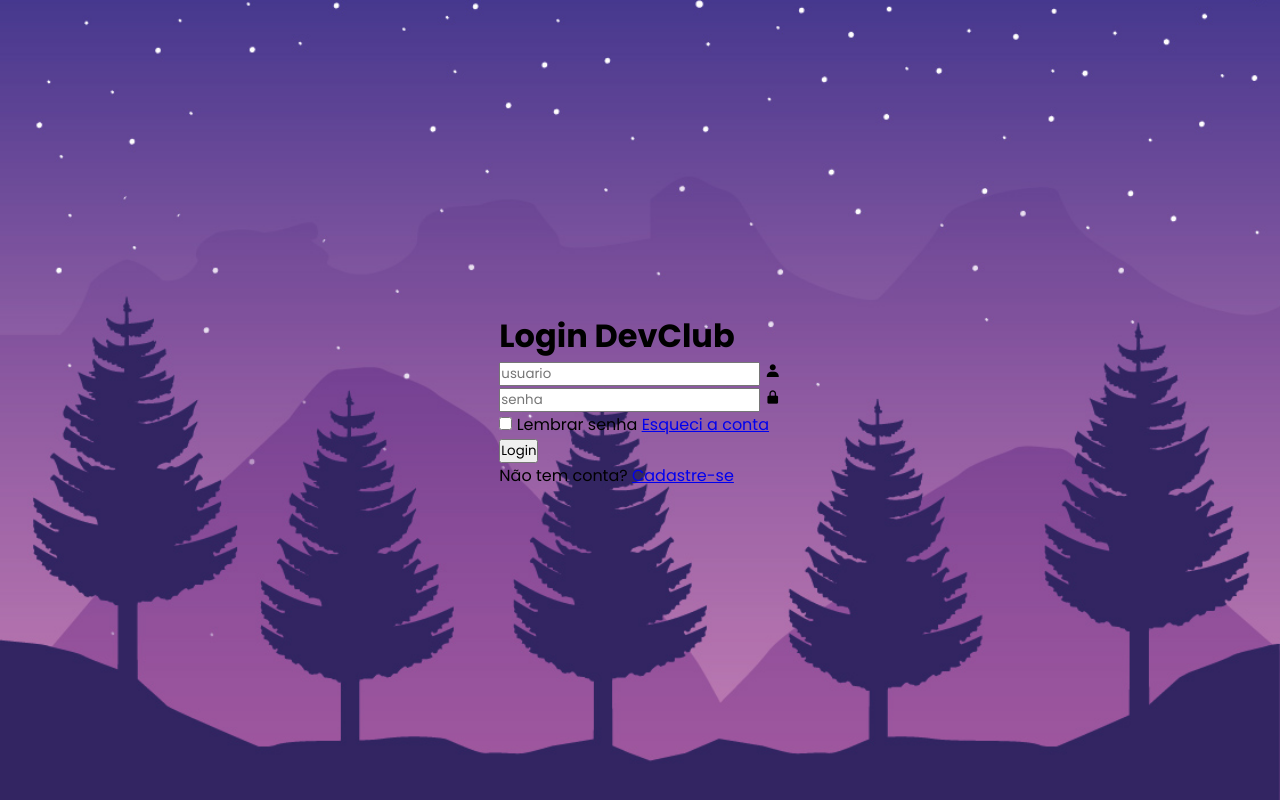
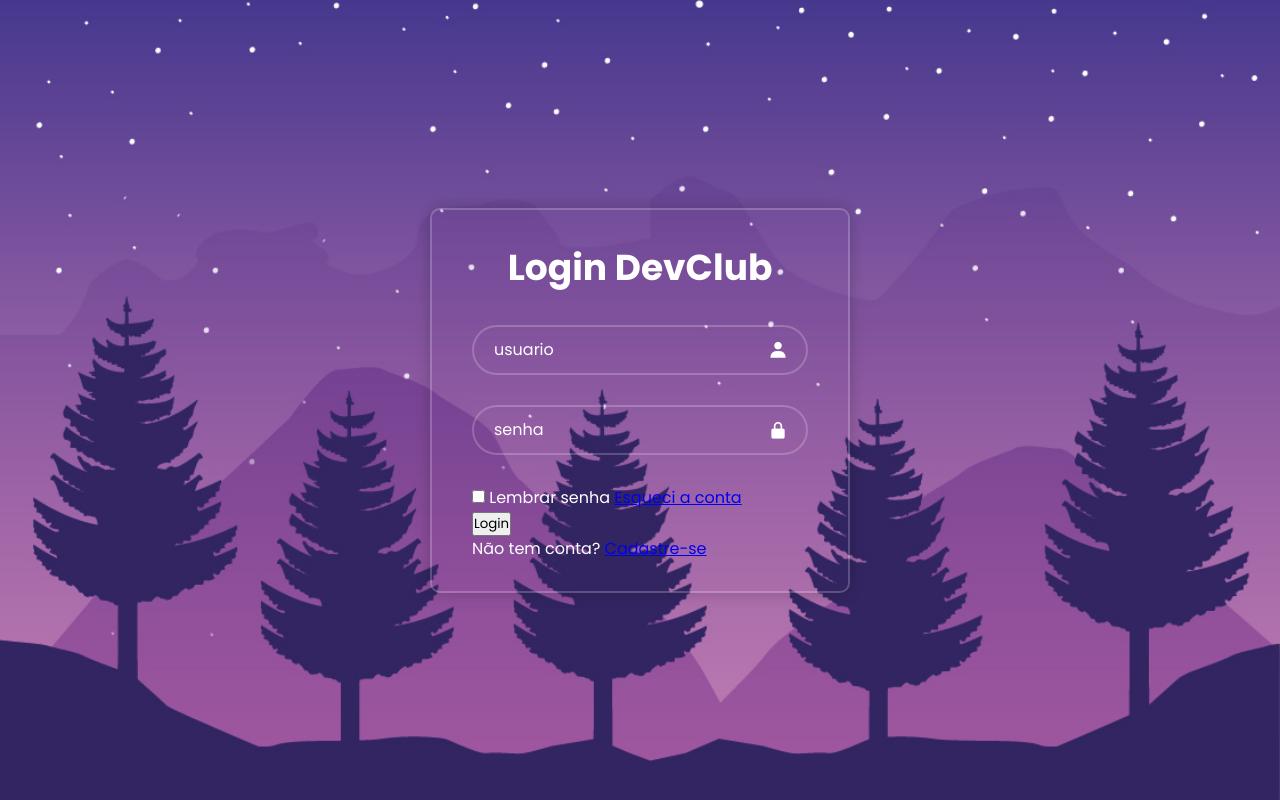
Before and after one commit to Victhor-Librae/01.Pagina-em-HTML-CSS, a plain HTML site: page index.html in a window 1280 px wide. Drawn offline with nearby package versions, Linux system fonts and the light colour scheme.

Commit message:
alterando o register
modificando o lembrar senha, login, nao tem conta, cadatre-se

```diff
--- a/index.html
+++ b/index.html
@@ -28,9 +28,9 @@
                     <a href="#">Esqueci a conta</a>
                 </div>
 
-                <button type="submit">Login</button>
+                <button type="submit" class="Login">Login</button>
 
-                <div class="register-link ">
+                <div class="register-link">
                      <p>Não tem conta? <a href="#">Cadastre-se</a></p>
                 </div>
           </form>
--- a/style.css
+++ b/style.css
@@ -16,3 +16,93 @@ body {
     background-size: cover;
     background-position: center;
 }
+
+.container {
+    width: 420px;
+    background-color: transparent;
+    border: 2px solid  rgba(255, 255, 255, .2);
+    border-radius: 10px;
+    color: #fff;
+    padding: 30px 40px;
+    box-shadow: 0 0 15px rgba(3, 3, 3, 0.2);
+}
+
+.container h1 {
+        font-size: 36px;
+        text-align: center;
+}
+
+.input-box {
+    position: relative;
+    width: 100%;
+    height: 50px;
+    margin: 30px 0;
+}
+
+.input-box input {
+    width: 100%;
+    height: 100%;
+    background-color: transparent;
+    border: 2px solid rgba(255, 255, 255, .2);
+    border-radius: 40px;
+    outline: none;
+    font-size: 16px;
+    color: #fff;
+    padding: 20px 45px 20px 20px;
+}
+
+.input-box input::placeholder {
+    color: #fff;
+}
+
+.input-box i {
+    position: absolute;
+    right: 20px;
+    top: 50%;
+    transform: translateY(-50%);
+    font-size: 20px;
+}
+
+.remember-forgot {
+    display: flex;
+    justify-content: space-between;
+    margin: -15px 0 15px;
+}
+/*
+        margin & Padding
+
+        1 valor - margin: 20px - todos os lados
+        2 valores - margin: 20px 30 px - em cima e embaixo, dos lados
+        3 valores - padding: 20px 12px 30px - em cima, dos lados, embaixo
+        4 valores - margin: 10pz 30px 12px 33px - em cima, direita, embaixo, esquerda.
+*/
+
+.remember-forgot label input {
+    margin-right: 5px;
+}
+
+.remember-forgot a {
+    text-decoration: none;
+    color: #fff;
+}
+
+.remember-forgot a:hover {
+    text-decoration: underline;
+}
+
+.login {
+    width: 100%;
+    height: 50px;
+    background-color: #fff;
+    border: none;
+    border-radius: 40px;
+    cursor: pointer;
+    font-size: 16px;
+    color: #333;
+    font-weight: 600;
+    box-shadow: 0 0 10px rgba(0, 0, 0, .2);
+}
+
+.register-link {
+
+}
```
